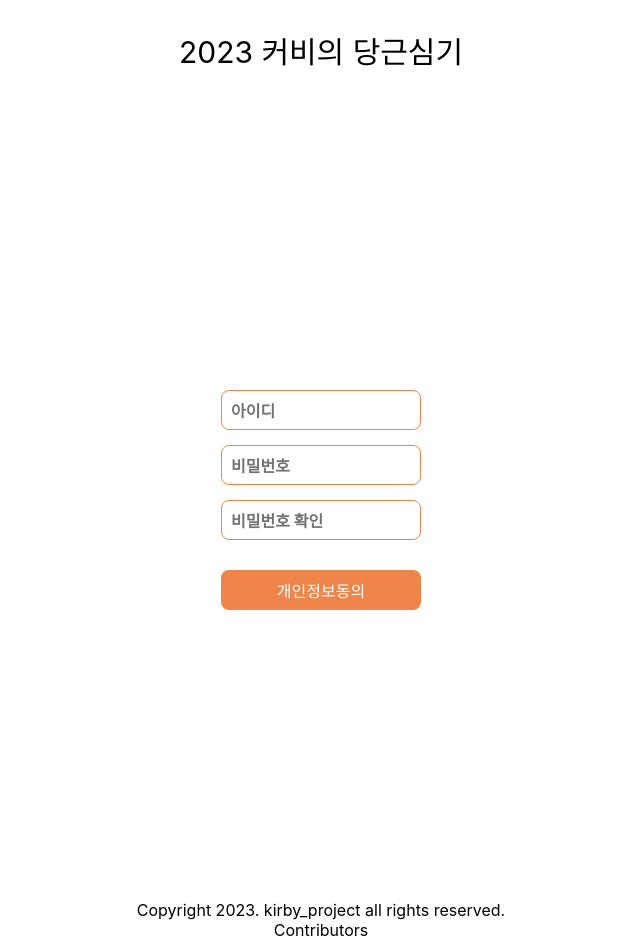
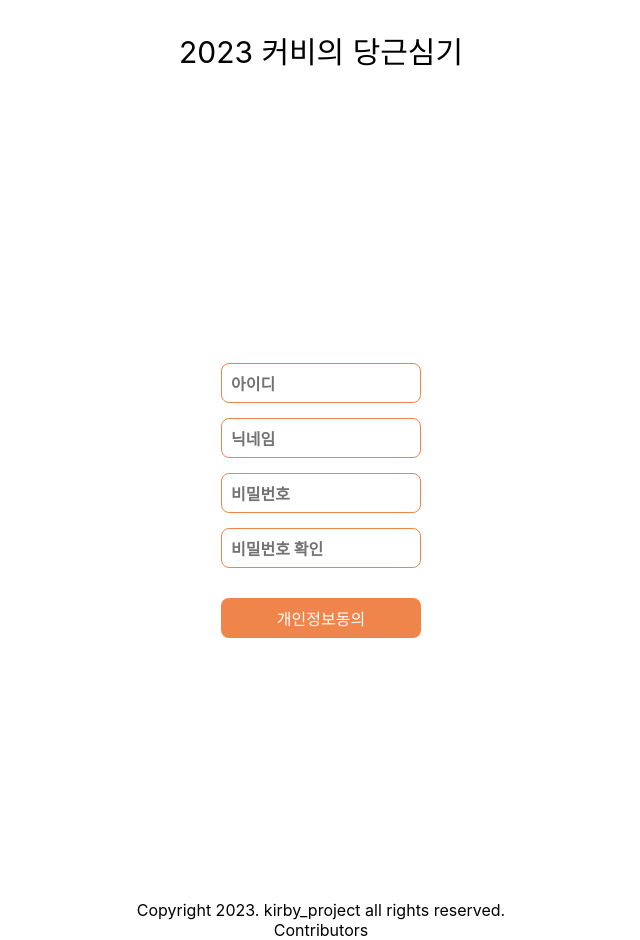
Before and after one commit to kirby-project-2023/carrot_project, a React (Create React App) app: page /join in a window 1280 px wide. Shown: the whole page, without its empty margins (319-959 px from the left). Built offline with nearby package versions, Linux system fonts and the light colour scheme; a web font is replaced by a local one.

Commit message:
feat: 회원가입 기능 구현, 회원가입 버튼 조건부 수정, 로그인 리다이렉트

```diff
--- a/src/components/Join.js
+++ b/src/components/Join.js
@@ -1,6 +1,8 @@
 import { clear } from '@testing-library/user-event/dist/clear';
 import React, { Fragment, useEffect, useState } from 'react'
 import styled from 'styled-components';
+import { Link, useNavigate } from 'react-router-dom';
+
 
 // Private Check
 const PrivateWrap = styled.div`
@@ -164,6 +166,7 @@ const JoinBtn = styled.button`
 const Join = ({ userData, setUserData }) => {
     const [ userInfo, setUserInfo ] = useState({
         id: '',
+        field: '',
         pw: '',
         pwConfirm: ''
     })
@@ -177,6 +180,7 @@ const Join = ({ userData, setUserData }) => {
         }
         setUserInfo(user)
     }
+    const navigate = useNavigate();
 
     useEffect(() => {
         passwordConfirm()
@@ -198,7 +202,7 @@ const Join = ({ userData, setUserData }) => {
         // 회원가입 반려
             alert('중복된 Id 이거나 비밀번호가 유효하지 않습니다.')
         }
-        else if (!checkUserData()) {
+        else if (checkItems.length === privateData.length && !checkUserData()) {
             setUserData([
                 ...userData,
                 {
@@ -207,6 +211,7 @@ const Join = ({ userData, setUserData }) => {
                 }
             ])
             initState()
+            navigate('/login')
         }
     }
     // field 지정을 회원가입에서 해야하는지 확인하기 !
@@ -214,6 +219,7 @@ const Join = ({ userData, setUserData }) => {
     const initState = () => {
         setUserInfo({
             id: '',
+            field: '',
             pw: '',
             pwConfirm: ''
         })
@@ -227,9 +233,13 @@ const Join = ({ userData, setUserData }) => {
         return userData.some(((user) => user.id === userInfo.id))
     }
     const checkClick = () => {
-        setCheckPopup(!checkPopup)
+        if (checkItems.length !== privateData.length) {
+            // 팝업이 뜨고
+            setCheckPopup(true)
+        } else {
+            setCheckPopup(false)
+        }
     }
-    console.log(userData)
 
     const privateData = [
         {
@@ -276,8 +286,6 @@ const Join = ({ userData, setUserData }) => {
         }
       }
 
-
-
     const PrivateData = () => {
         return (
             <PrivateWrap>
@@ -301,13 +309,14 @@ const Join = ({ userData, setUserData }) => {
                         </div>
                         )
                         })}
-                    <JoinBtn className={checkItems.length === privateData.length ? 'active' : 'deactive' } >개인정보동의완료</JoinBtn>
+                    <JoinBtn className={checkItems.length === privateData.length ? 'active' : 'deactive'} onClick={checkClick} >개인정보동의완료</JoinBtn>
                 </PrivateCont>
             </PrivateWrap>
         )
     }
 
 
+    console.log(userData)
 
     return (
         <Fragment>
@@ -318,6 +327,10 @@ const Join = ({ userData, setUserData }) => {
                         <JoinLabel for='joinId'>아이디</JoinLabel>
                     </JoinBox>
                     <JoinBox>
+                        <JoinIp type='text' title='joinField' id='joinField' onChange={handleIdInput('field')} value={userInfo.field} required />
+                        <JoinLabel for='joinField'>닉네임</JoinLabel>
+                    </JoinBox>
+                    <JoinBox>
                         <JoinIp type='password' title='joinPw' id='joinPw' onChange={handleIdInput('pw')} value={userInfo.pw} required />
                         <JoinLabel for='joinPw'>비밀번호</JoinLabel>
                     </JoinBox>
@@ -326,7 +339,7 @@ const Join = ({ userData, setUserData }) => {
                         <JoinLabel for='joinPwConfirm'>비밀번호 확인</JoinLabel>
                     </JoinBox>
                     <JoinBox><div>{isIncorrect ? '비밀번호가 같지 않습니다.' : '' }</div></JoinBox>
-                    <JoinBtn type='submit' onClick={checkClick} >개인정보동의</JoinBtn>
+                    <JoinBtn type='submit' onClick={checkClick} >{checkItems.length === privateData.length ? '가입하기' : '개인정보동의'}</JoinBtn>
                 </JoinForm>
                 {
                     checkPopup ? <PrivateData/> : null
```
